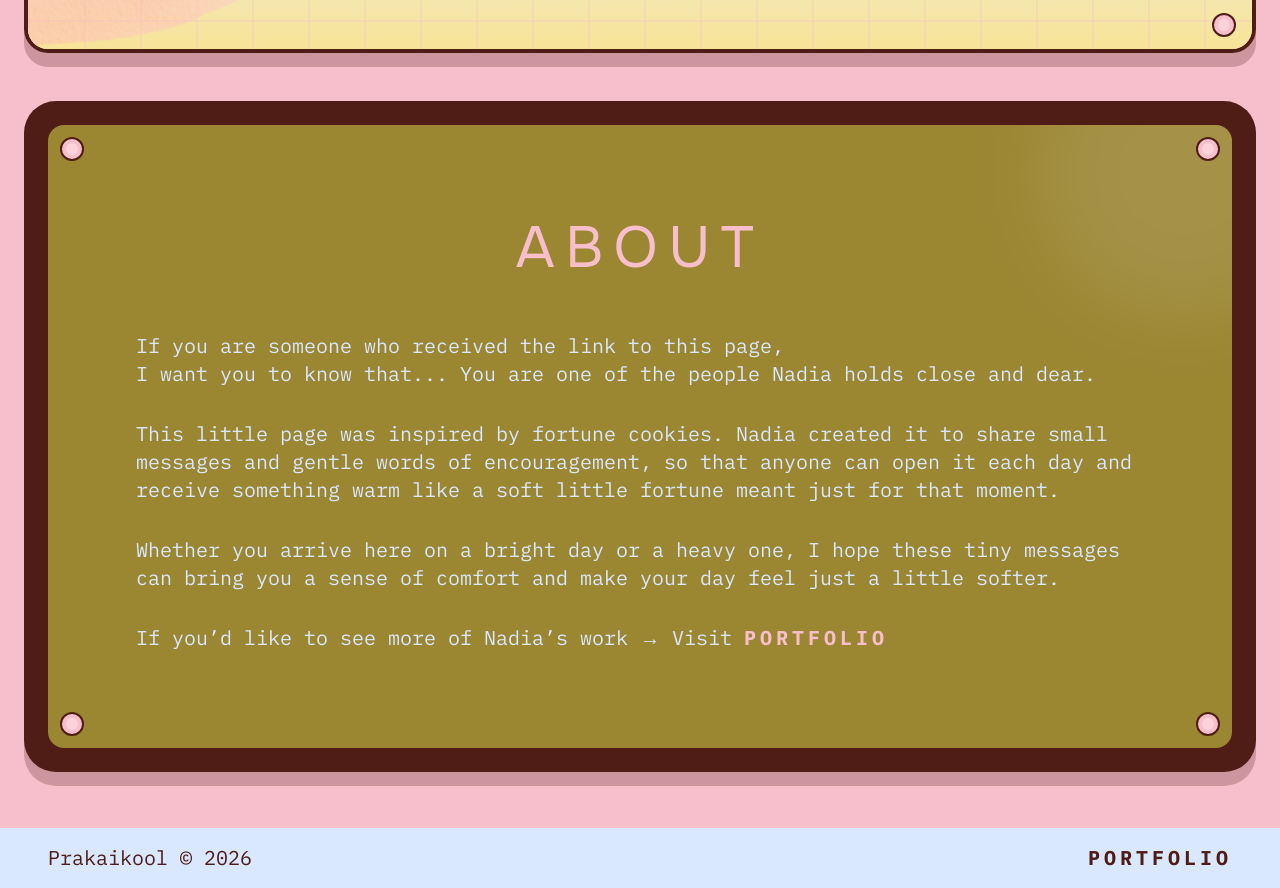
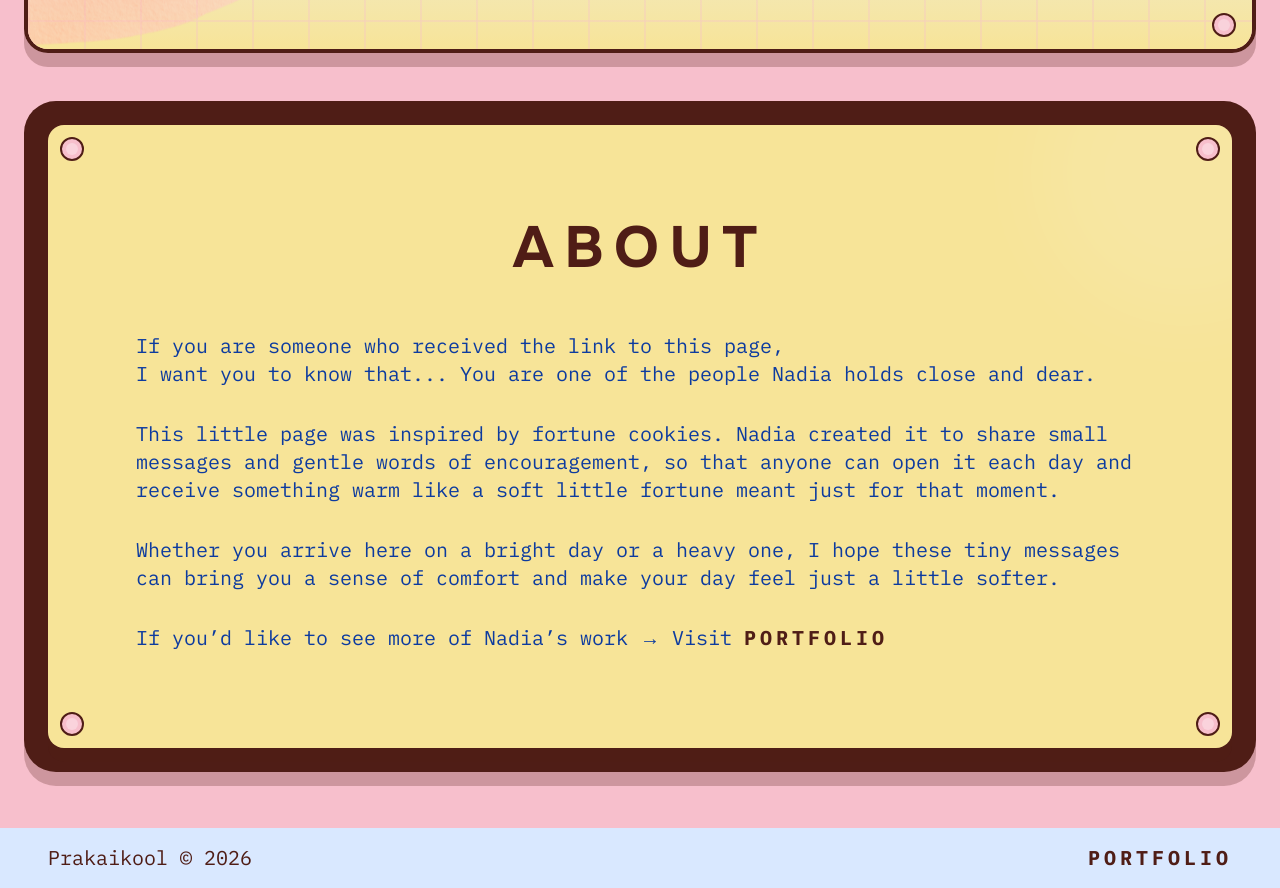
Before and after one commit to Prakaikool/D-D-DAY, a Next.js app: page / in a window 1280 px wide. Shown: the part 600-1488 px from the top of the page. Built offline with nearby package versions, Linux system fonts and the light colour scheme.

Commit message:
Edited the bg colour and fonts colour

```diff
--- a/src/component/About.tsx
+++ b/src/component/About.tsx
@@ -46,7 +46,7 @@ export default function AboutSection() {
                     className="
             relative
             rounded-2xl
-            bg-[#9B8632]
+            bg-ddButter
             px-5 py-10
             sm:px-10 sm:py-16
             lg:px-12 lg:py-20
@@ -74,7 +74,7 @@ export default function AboutSection() {
                     {/* stagger content */}
                     <h2
                         className={[
-                            'font-onest tracking-[0.18em] text-ddBlush text-center',
+                            'font-onest tracking-[0.18em] text-ddCocoa text-center font-extrabold',
                             'text-[34px] sm:text-[46px] lg:text-[58px]',
                             'transition-[opacity,transform] duration-500',
                             anim('0.25s')
@@ -87,7 +87,7 @@ export default function AboutSection() {
                         className={[
                             'mt-6 sm:mt-10',
                             'px-0 sm:px-10',
-                            'font-mono text-ddSky',
+                            'font-mono text-ddInkBlue',
                             'text-md sm:text-lg lg:text-xl',
                             'transition-[opacity,transform] duration-500',
                             anim('0.40s')
@@ -103,7 +103,7 @@ export default function AboutSection() {
                         className={[
                             'mt-5 sm:mt-8',
                             'px-0 sm:px-10',
-                            'font-mono text-ddSky',
+                            'font-mono text-ddInkBlue',
                             'text-md sm:text-lg lg:text-xl',
                             'transition-[opacity,transform] duration-500',
                             anim('0.55s')
@@ -120,7 +120,7 @@ export default function AboutSection() {
                         className={[
                             'mt-5 sm:mt-8',
                             'px-0 sm:px-10',
-                            'font-mono text-ddSky',
+                            'font-mono text-ddInkBlue',
                             'text-md sm:text-lg lg:text-xl',
                             'transition-[opacity,transform] duration-500',
                             anim('0.70s')
@@ -136,7 +136,7 @@ export default function AboutSection() {
                             'mt-5 sm:mt-8',
                             'mb-4 sm:mt-4',
                             'px-0 sm:px-10',
-                            'font-mono text-ddSky',
+                            'font-mono text-ddInkBlue',
                             'text-md sm:text-lg lg:text-xl',
                             'transition-[opacity,transform] duration-500',
                             anim('0.85s')
@@ -150,10 +150,10 @@ export default function AboutSection() {
                             className="
                 inline-block
                 font-mono font-bold tracking-[0.2em]
-                text-ddBlush
+                text-ddCocoa
                 text-md sm:text-lg lg:text-xl
                 transition-all duration-300
-                hover:text-ddCocoa hover:scale-110
+                hover:text-ddBlush hover:scale-110
               "
                         >
                             PORTFOLIO
```
